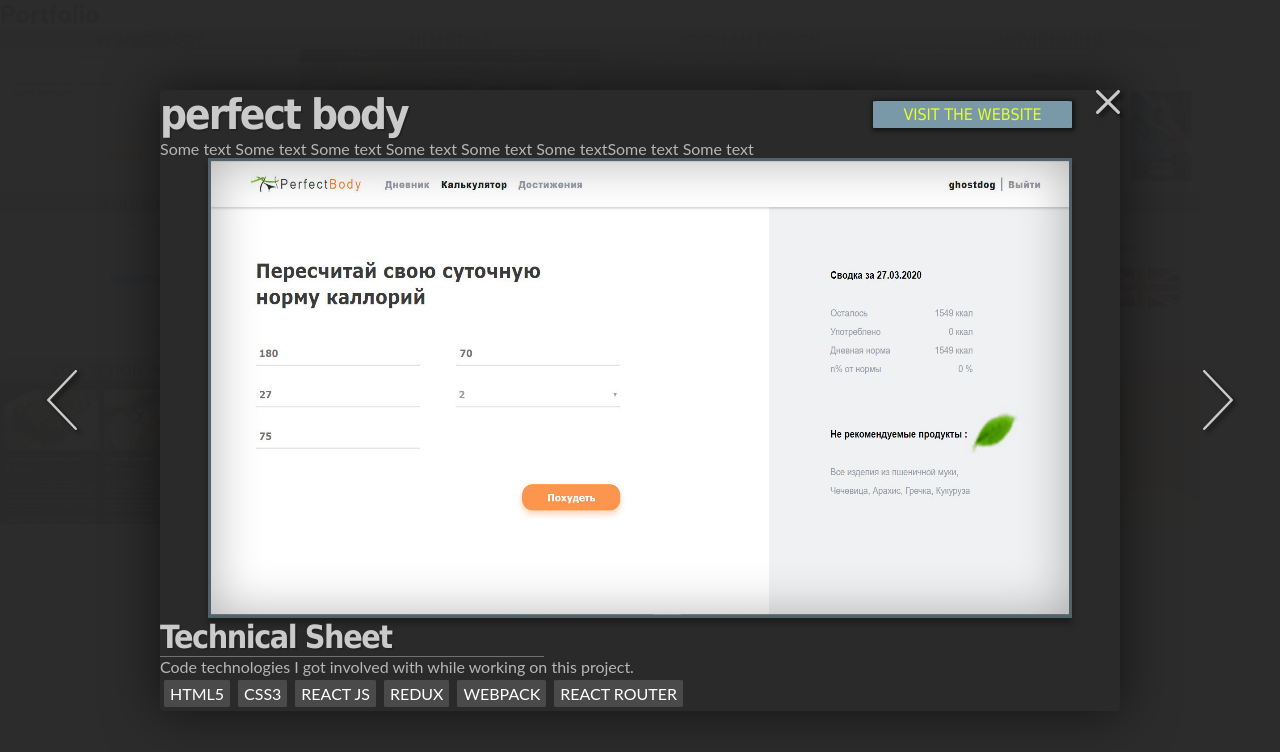
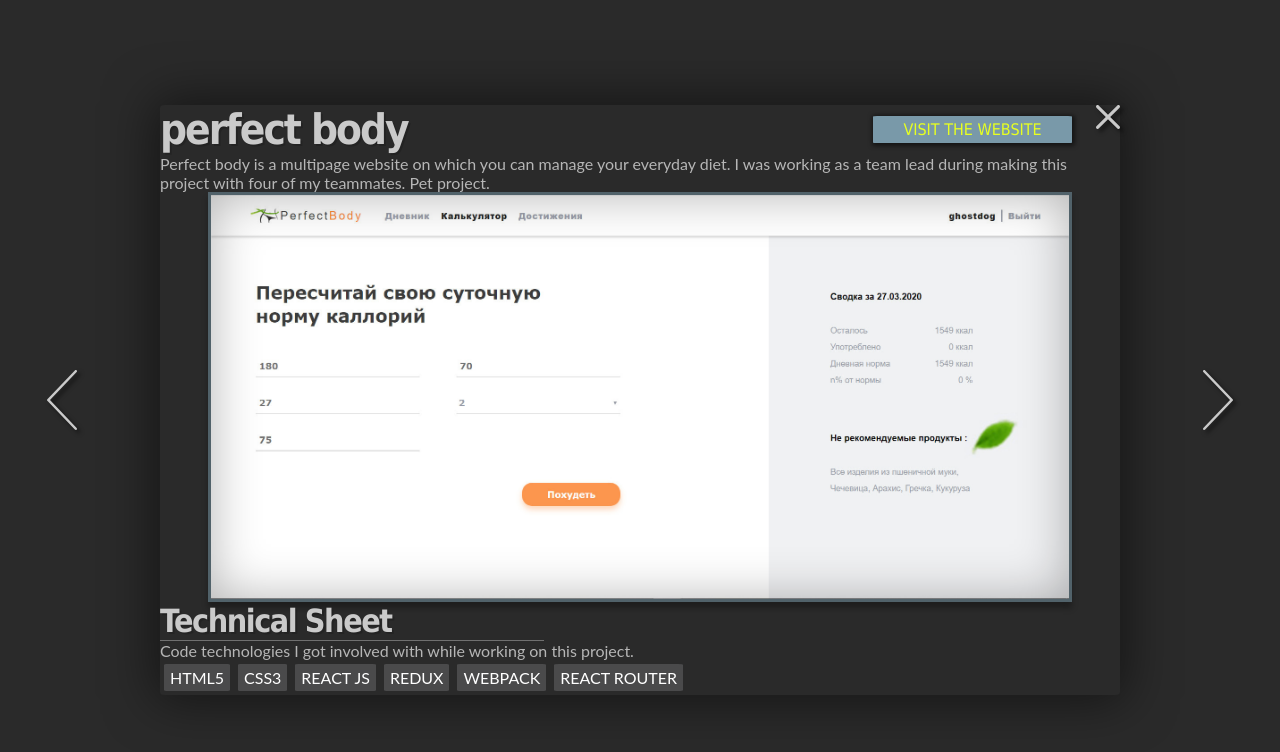
Before and after one commit to Satir8/Portfolio, a React (Create React App) app: page / in a window 1280 px wide. Both pictures are taken after a click on the element 150 px from the left and 111 px from the top of the page. Shown: the top 752 px of the page. Built offline with nearby package versions, Linux system fonts and the light colour scheme.

Commit message:
added description to data json

```diff
--- a/src/data.json
+++ b/src/data.json
@@ -5,7 +5,7 @@
     "url": "https://perfect-body.netlify.com",
     "img": "perfectBody_preview.jpg",
     "tags": ["HTML5", "CSS3", "React JS", "Redux", "Webpack", "React Router"],
-    "description": "Some text Some text Some text Some text Some text Some textSome text Some text"
+    "description": "Perfect body is a multipage website on which you can manage your everyday diet. I was working as a team lead during making this project with four of my teammates. Pet project."
   },
   {
     "title": "Filmoteka",
@@ -13,15 +13,15 @@
     "url": "https://satir8.github.io/filmoteka",
     "img": "Filmoteka.jpg",
     "tags": ["HTML5", "SASS", "Vanilla JS", "Gulp", "API"],
-    "description": "Some text Some text Some text Some text Some text Some textSome text Some text"
+    "description": "Filmoteka is the website made on VanillaJS on which you can search and collect your favorite movies. Pet project."
   },
   {
-    "title": "Icecream passion",
+    "title": "Icecream with passion",
     "preview": "IceCream_withPassion@0,5x.jpg",
     "url": "https://satir8.github.io/icecream-with-passion",
     "img": "IceCream_withPassion.jpg",
     "tags": ["HTML5", "SASS", "Gulp"],
-    "description": "Some text Some text Some text Some text Some text Some textSome text Some text"
+    "description": "This was the first of my student projects. I worked as the team lead with two more teammates, and we tried to make it look tasty. Pet project."
   },
   {
     "title": "Movie finder",
@@ -29,7 +29,7 @@
     "url": "https://satir-multipage-moviefinder.netlify.com",
     "img": "MovieFinder.jpg",
     "tags": ["HTML5", "CSS3", "React JS", "React Router", "Webpack", "API"],
-    "description": "Some text Some text Some text Some text Some text Some textSome text Some text"
+    "description": "Movie finder is a multipage website for searching movies which is made on ReactJs with React Router Dom. For each movie, you can get additional details, such as cast and reviews. Pet project. "
   },
   {
     "title": "Phonebook",
@@ -44,7 +44,7 @@
       "Webpack",
       "React Animation"
     ],
-    "description": "Some text Some text Some text Some text Some text Some textSome text Some text"
+    "description": "The Phonebook is the feature for adding contacts that are showing in the list and can be filtered or deleted. Made with ReactJS, Redux and React Animations. Pet project."
   },
   {
     "title": "Image finder",
@@ -52,7 +52,7 @@
     "url": "https://satir8.github.io/ReactImageFinder",
     "img": "ImageFinder.jpg",
     "tags": ["HTML5", "CSS3", "React JS", "Webpack", "API"],
-    "description": "Some text Some text Some text Some text Some text Some textSome text Some text"
+    "description": "Image finder can help you to get all the pictures that you're interested in, just write a word to the input field. Pet project."
   },
   {
     "title": "Mobile app",
@@ -60,7 +60,7 @@
     "url": "https://satir8.github.io/MobileApp/",
     "img": "MobileApp.jpg",
     "tags": ["HTML5", "SASS", "Gulp"],
-    "description": "Some text Some text Some text Some text Some text Some textSome text Some text"
+    "description": "The Mobile app is a regular one-page website, made with beautiful transitions and holds some video inside. Pet project."
   },
   {
     "title": "County finder",
@@ -68,7 +68,7 @@
     "url": "https://satir8.github.io/Country-finder",
     "img": "CountyFinder.jpg",
     "tags": ["HTML5", "CSS3", "Vanilla JS", "Webpack", "API"],
-    "description": "Some text Some text Some text Some text Some text Some textSome text Some text"
+    "description": "Country finder is the feature that can help you get detailed information about a country that you want to know more about. Pet project."
   },
   {
     "title": "Collection with themes",
@@ -76,7 +76,7 @@
     "url": "https://satir8.github.io/CollectionWithThemes",
     "img": "CollectionWithThemes.jpg",
     "tags": ["HTML5", "CSS3", "Vanilla JS", "Webpack", "JSON"],
-    "description": "Some text Some text Some text Some text Some text Some textSome text Some text"
+    "description": "This collection has two options for a visual theme, dark and light. Which one do you prefer? Pet project."
   },
   {
     "title": "Picture slider",
@@ -84,7 +84,7 @@
     "url": "https://satir8.github.io/PictureCollectionSlider",
     "img": "PictureCollectionSlider.jpg",
     "tags": ["HTML5", "CSS3", "Vanilla JS", "JSON"],
-    "description": "Some text Some text Some text Some text Some text Some textSome text Some text"
+    "description": "Picture slider shows you a collection of pictures. Choose any of them and switch with the keyboard arrows. Pet project."
   },
   {
     "title": "Countdown timer",
@@ -92,7 +92,7 @@
     "url": "https://satir8.github.io/Countdown_timer",
     "img": "CountdownTimer.jpg",
     "tags": ["HTML5", "CSS3", "Vanilla JS"],
-    "description": "Some text Some text Some text Some text Some text Some textSome text Some text"
+    "description": "With the countdown timer, you can see how fast the time is passing and the next year is getting closer. Pet project."
   },
   {
     "title": "Mogo",
@@ -100,6 +100,6 @@
     "url": "https://satir8.github.io/Mogo",
     "img": "Mogo.jpg",
     "tags": ["HTML5", "SASS", "Gulp"],
-    "description": "Some text Some text Some text Some text Some text Some textSome text Some text"
+    "description": "Mogo is the one-page website which has some cute transitions. Pet project."
   }
 ]
--- a/src/pages/portfolio/modal/Modal.js
+++ b/src/pages/portfolio/modal/Modal.js
@@ -16,11 +16,10 @@
 
   handleKeyPress = e => {
     const { onCloseModal, onPrev, onNext } = this.props;
-    // if (e.code !== "Escape") return;
 
     e.code === "Escape" && onCloseModal();
-    // e.code === "ArrowLeft" && onPrev();
-    // e.code === "ArrowRight" && onNext();
+    e.code === "ArrowLeft" && onPrev();
+    e.code === "ArrowRight" && onNext();
   };
 
   handleOverlayClick = e => {
--- a/src/pages/portfolio/modal/Modal.module.css
+++ b/src/pages/portfolio/modal/Modal.module.css
@@ -1,7 +1,6 @@
 .modal {
   position: relative;
   width: 75vw;
-  /* height: 80vh; */
   background-color: rgb(42, 42, 42, 1);
   box-shadow: 0 0 50px 5px rgba(0, 0, 0, 0.5);
   border-radius: 0.5%;
@@ -17,7 +16,7 @@
   left: 0;
   width: 100vw;
   height: 100vh;
-  background-color: rgba(42, 42, 42, 0.99);
+  background-color: rgba(42, 42, 42, 1);
   z-index: 10;
 }
 
@@ -50,7 +49,7 @@
 .arrowObjTitle {
   max-width: 60px;
   font-family: "Montserrat Medium", Tahoma, Verdana, sans-serif;
-  font-size: 13px;
+  font-size: 12px;
   font-weight: 500;
   color: rgba(202, 202, 202, 0.7);
   text-shadow: 2px 2px 0px rgba(0, 0, 0, 0.5);
@@ -122,11 +121,10 @@
 .modal__imgWrapper {
   position: relative;
   width: 90%;
-  height: 460px;
+  /* width: 966px;
+  height: 454px; */
   display: flex;
   margin: 0 auto;
-  /* border-top: 5px solid rgba(121, 153, 169, 0.5); */
-  /* border-bottom: 5px solid rgba(121, 153, 169, 0.5); */
   border: 3px solid rgba(121, 153, 169, 0.5);
   box-shadow: 0px 6px 6px 0px rgba(0, 0, 0, 0.3);
 }
```
